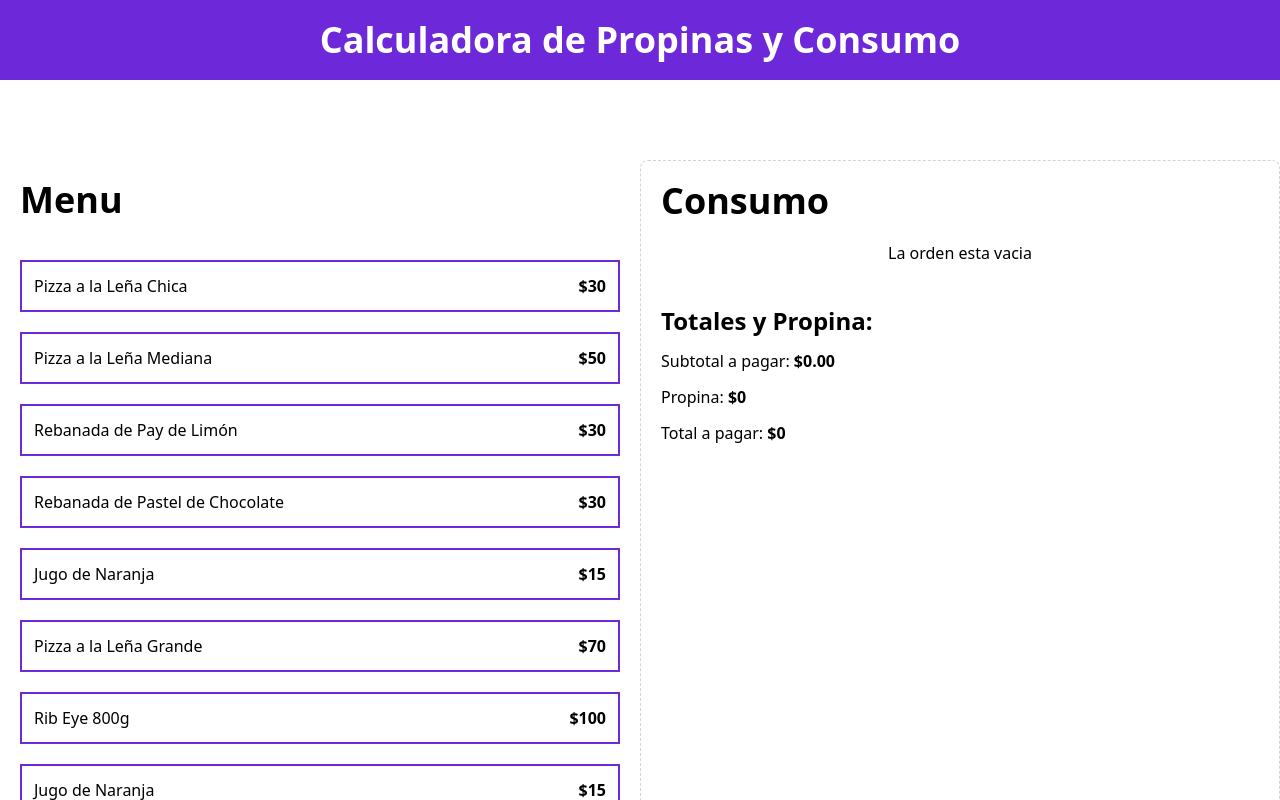
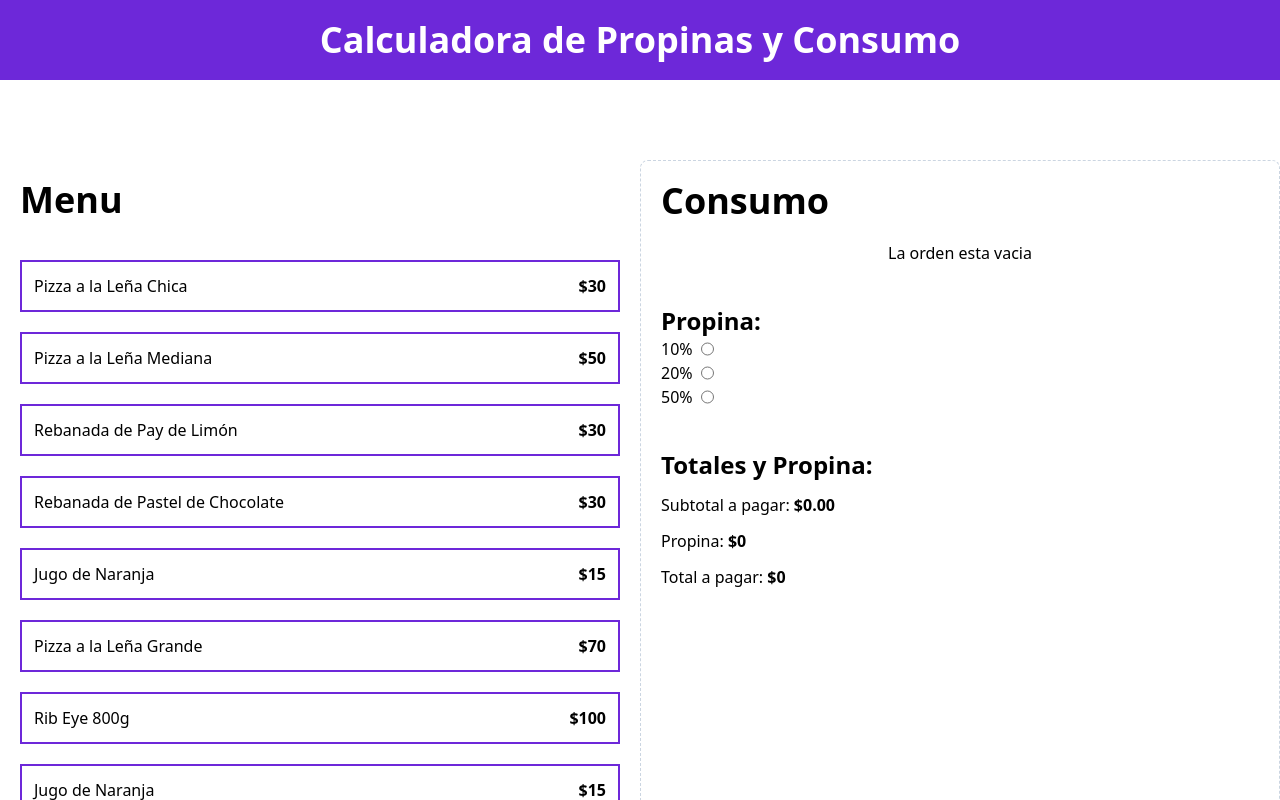
Before and after one commit to alexDev2808/calculadora-propinas-react, a React (Vite) app: page / in a window 1280 px wide. Shown: the top 800 px of the page. Built offline with nearby package versions, Linux system fonts and the light colour scheme.

Commit message:
Propinas

```diff
--- a/src/App.tsx
+++ b/src/App.tsx
@@ -1,6 +1,7 @@
 import MenuItem from "./components/MenuItem"
 import OrderContents from "./components/OrderContents";
 import OrderTotal from "./components/OrderTotal";
+import TipPercentageForm from "./components/TipPercentageForm";
 import { menuItems } from "./data/db"
 import useOrder from "./hooks/useOrder"
 
@@ -39,9 +40,12 @@
             removeItem={removeItem}
           />
 
+          <TipPercentageForm />
+
           <OrderTotal
             order={order}
            />
+
 
         </div>
 
--- /dev/null
+++ b/src/components/TipPercentageForm.tsx
@@ -0,0 +1,42 @@
+
+const tipOptions = [
+    {
+      id: 'tip-10',
+      value: .10,
+      label: '10%'
+    },
+    {
+      id: 'tip-20',
+      value: .20,
+      label: '20%'
+    },
+    {
+      id: 'tip-50',
+      value: .50,
+      label: '50%'
+    },
+  ]
+
+export default function TipPercentageForm() {
+  return (
+    <div>
+        <h3 className="font-black text-2xl">Propina: </h3>
+
+        <form>
+
+            {tipOptions.map( tip => (
+                <div key={tip.id} className="flex gap-2">
+                    <label htmlFor={tip.id}>{tip.label}</label>
+                    <input
+                        type="radio"
+                        id={tip.id}
+                        name="tip"
+                        value={tip.value}
+                    />
+                </div>
+            ))}
+
+        </form>
+    </div>
+  )
+}
```
